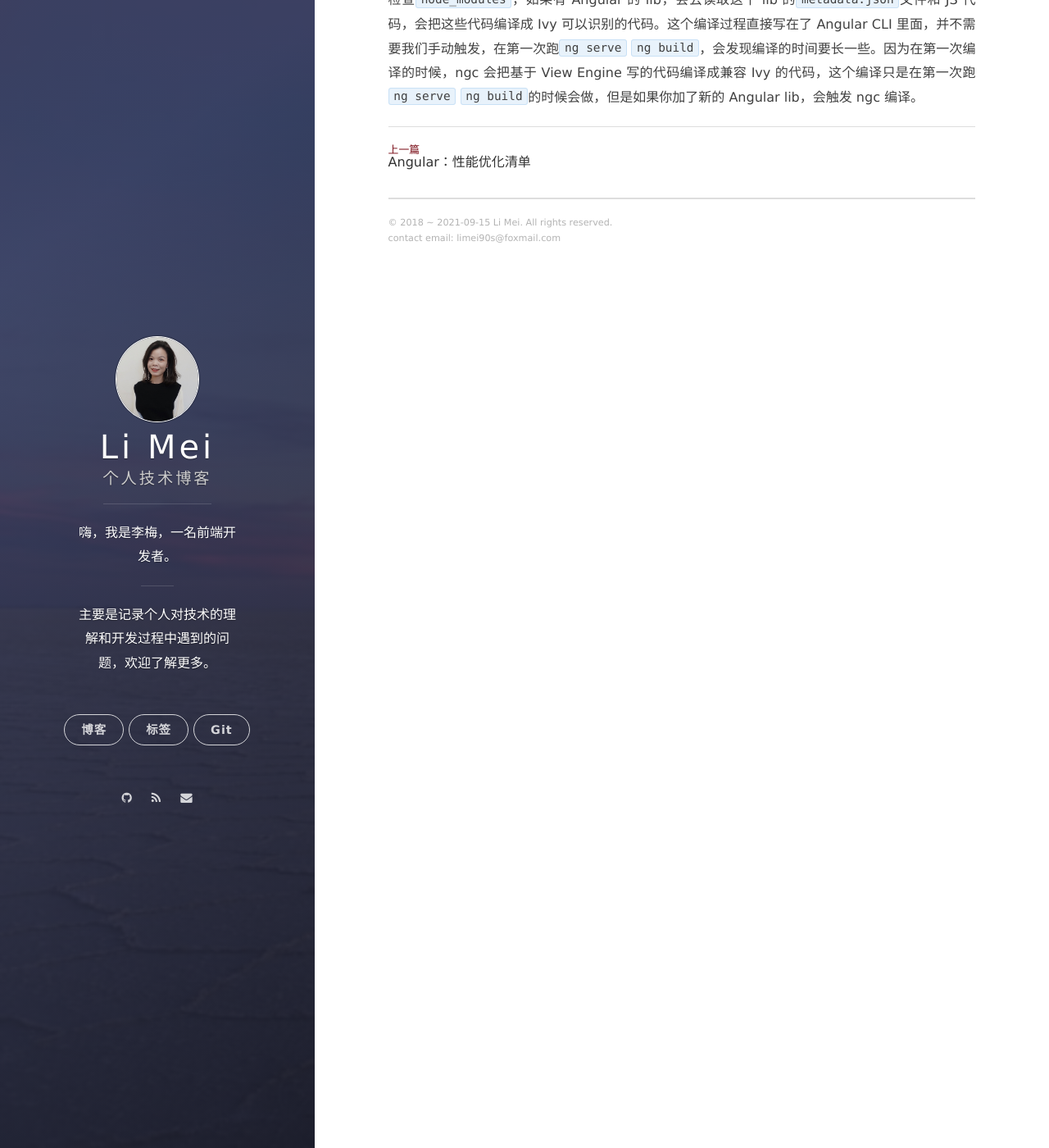
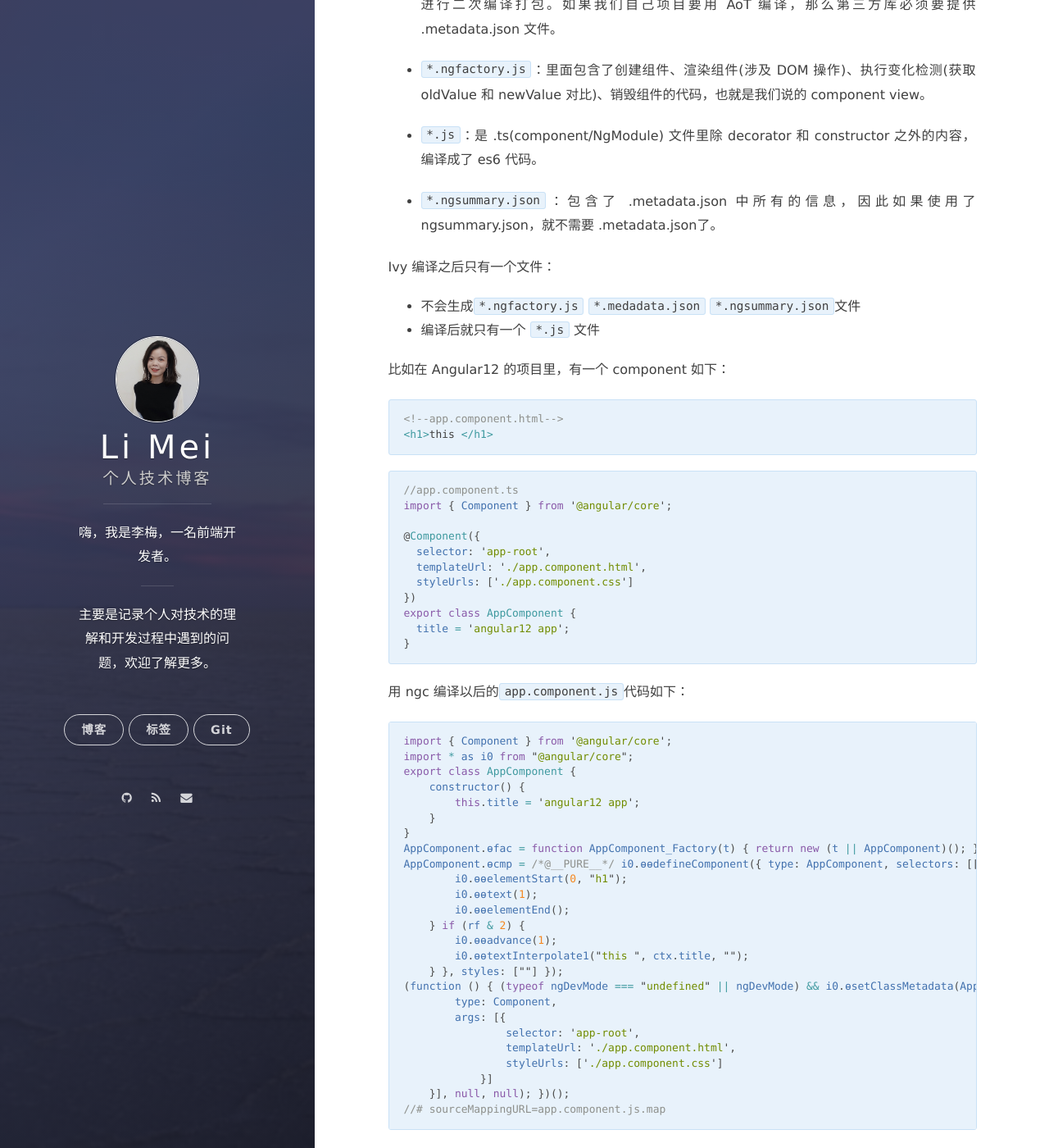
Before and after one commit to LiMeii/LiMeii.github.io, a Jekyll site: the page built from _posts/2021-09-01-angular-ivy.md, in a window 1280 px wide and 1400 px high, scrolled down 1234 px. Shown: the whole window at 82% size. Built offline with Jekyll 4.4.1, drawn with Linux system fonts in a browser that asks for light colours; nearby versions of some CDN libraries; some of the changed text lies outside the part shown.

Commit message:
Update 2021-09-01-angular-ivy.md

````diff
--- a/_posts/2021-09-01-angular-ivy.md
+++ b/_posts/2021-09-01-angular-ivy.md
@@ -26,6 +25,72 @@ Ivy 是完全重写了 Angular 的编译器 和 runtime，Ivy 有以下优势：
 - 大大减少了编译以后 bundle 文件的大小
 - html 文件也可以 做 tree shaking
 
+在【[Angular：深入理解Angular编译机制](https://limeii.github.io/2019/08/angular-compiler/)】介绍了 Angular 的编译机制（基于 View Engine），可以先来看看 View Engine 和 Ivy 编译机制有哪些区别。
+
+### 编译文件
+View Engine 编译以后会有以下四个文件（详细介绍可以参考【[Angular：深入理解Angular编译机制](https://limeii.github.io/2019/08/angular-compiler/)】）：
+- ```*.metadata.json```：把 .ts(component/NgModule) 文件里的 decorator 信息和 constructor 的依赖注入信息用 json 的形式记录下来，下次在二次编译的时候不需要再从 .ts 文件里拿了。二次编译是指在自己项目中引用第三方库，在编译自己项目的时候需要对第三方库进行二次编译打包。如果我们自己项目要用 AoT 编译，那么第三方库必须要提供 .metadata.json 文件。
+
+- ```*.ngfactory.js```：里面包含了创建组件、渲染组件(涉及 DOM 操作)、执行变化检测(获取 oldValue 和 newValue 对比)、销毁组件的代码，也就是我们说的 component view。
+
+- ```*.js```：是 .ts(component/NgModule) 文件里除 decorator 和 constructor 之外的内容，编译成了 es6 代码。
+
+- ```*.ngsummary.json```：包含了 .metadata.json 中所有的信息，因此如果使用了 ngsummary.json，就不需要 .metadata.json了。
+
+Ivy 编译之后只有一个文件：
+- 不会生成```*.ngfactory.js``` ```*.medadata.json``` ```*.ngsummary.json```文件
+- 编译后就只有一个 ```*.js``` 文件
+
+比如在 Angular12 的项目里，有一个 component 如下：
+```html
+<!--app.component.html-->
+<h1>this {{title}}</h1>
+```
+
+```ts
+//app.component.ts
+import { Component } from '@angular/core';
+
+@Component({
+  selector: 'app-root',
+  templateUrl: './app.component.html',
+  styleUrls: ['./app.component.css']
+})
+export class AppComponent {
+  title = 'angular12 app';
+}
+```
+
+用 ngc 编译以后的```app.component.js```代码如下：
+```js
+import { Component } from '@angular/core';
+import * as i0 from "@angular/core";
+export class AppComponent {
+    constructor() {
+        this.title = 'angular12 app';
+    }
+}
+AppComponent.ɵfac = function AppComponent_Factory(t) { return new (t || AppComponent)(); };
+AppComponent.ɵcmp = /*@__PURE__*/ i0.ɵɵdefineComponent({ type: AppComponent, selectors: [["app-root"]], decls: 2, vars: 1, template: function AppComponent_Template(rf, ctx) { if (rf & 1) {
+        i0.ɵɵelementStart(0, "h1");
+        i0.ɵɵtext(1);
+        i0.ɵɵelementEnd();
+    } if (rf & 2) {
+        i0.ɵɵadvance(1);
+        i0.ɵɵtextInterpolate1("this ", ctx.title, "");
+    } }, styles: [""] });
+(function () { (typeof ngDevMode === "undefined" || ngDevMode) && i0.ɵsetClassMetadata(AppComponent, [{
+        type: Component,
+        args: [{
+                selector: 'app-root',
+                templateUrl: './app.component.html',
+                styleUrls: ['./app.component.css']
+            }]
+    }], null, null); })();
+//# sourceMappingURL=app.component.js.map
+```
+
+
 
 ## 什么是 ngc
 在 Anuglar9 之前的模板引擎是 View Engine，Angular9 默认使用 Ivy，Ivy 重写了整个编译器，但是我们实际在写代码的时候，并没有太大的影响，比如：代码语法没有改变；从 Angular8 升级到 Angular12，业务逻辑代码语法不需要改动，可以直接运行。对于开发人员来说，从 View Engine 升级到 Ivy，并没有什么痛苦，可以说是没什么感觉，这是因为有 ngc 在中间帮我们这部分工作都做好了。
````
Also changed, not shown: other parts of _posts/2021-09-01-angular-ivy.md (+0 -1 lines).
